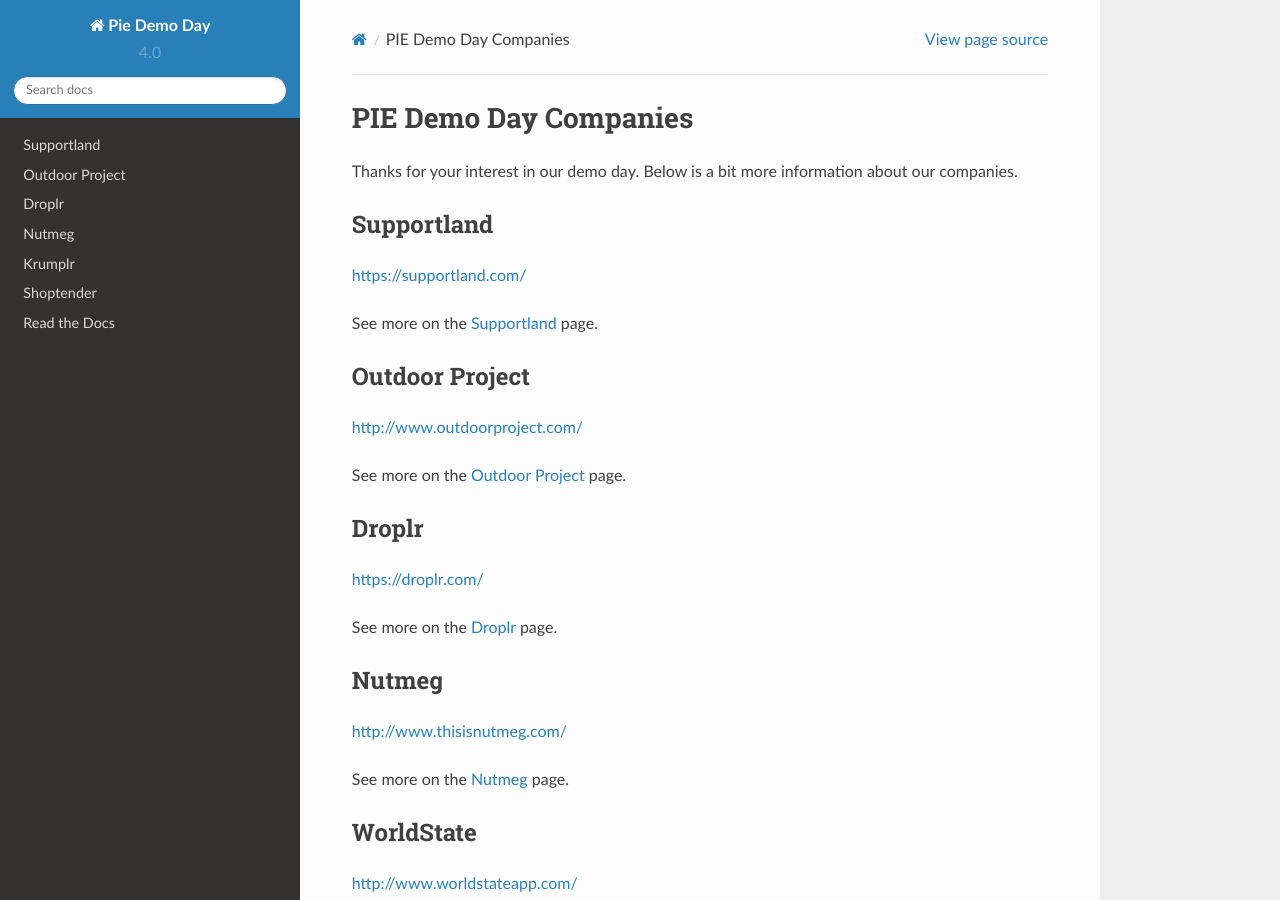
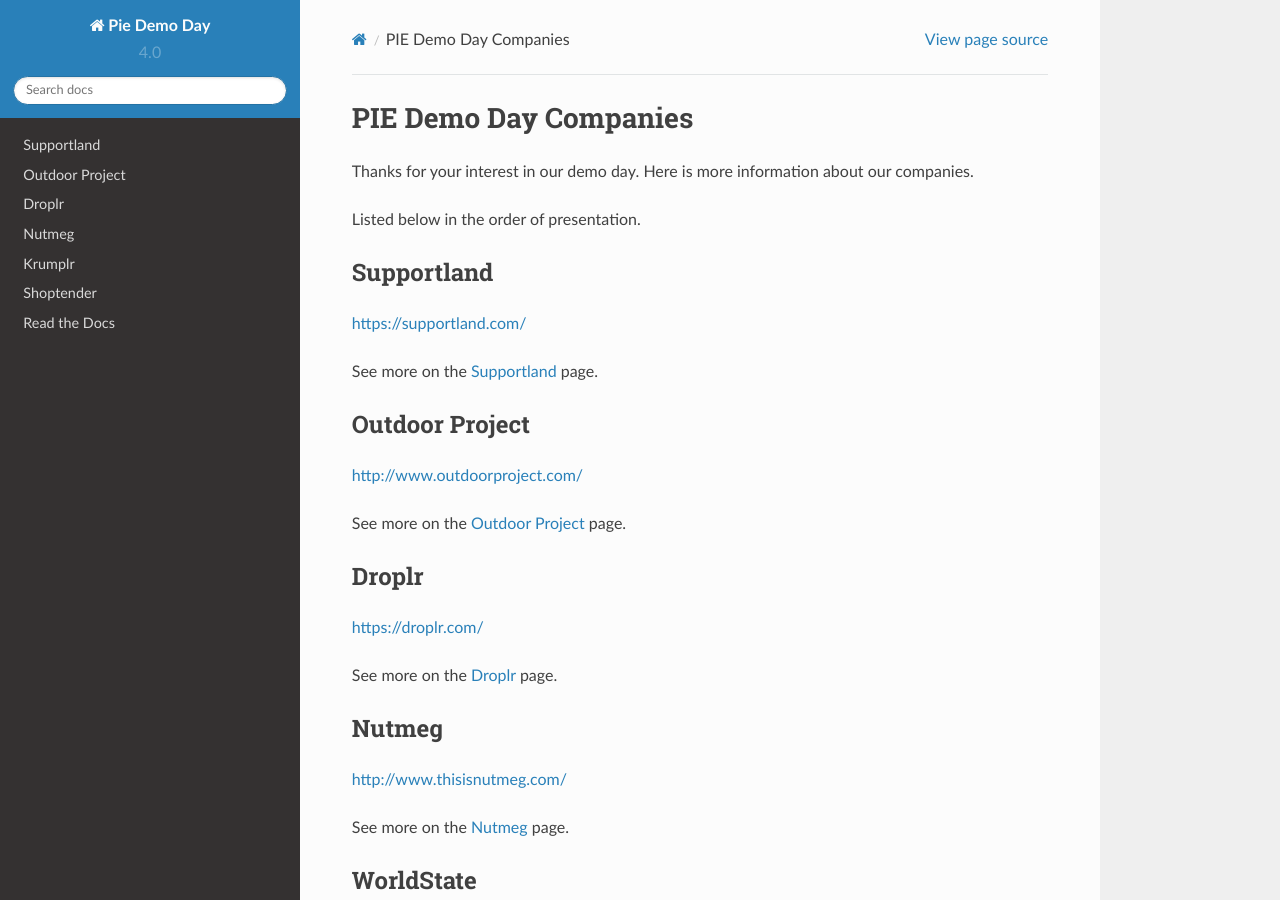
Before and after one commit to piepdx/pie-docs, a Sphinx documentation site: the page built from docs/index.rst, in a window 1280 px wide and 900 px high. Built offline with Sphinx 7.4.7 and the Read the Docs theme 2.0.0, drawn with Linux system fonts in a browser that asks for light colours.

Commit message:
Fix up index

```diff
--- a/docs/index.rst
+++ b/docs/index.rst
@@ -1,7 +1,10 @@
 PIE Demo Day Companies
 ======================
 
-Thanks for your interest in our demo day. Below is a bit more information about our companies.
+Thanks for your interest in our demo day.
+Here is more information about our companies.
+
+Listed below in the order of presentation.
 
 Supportland
 -----------
```
